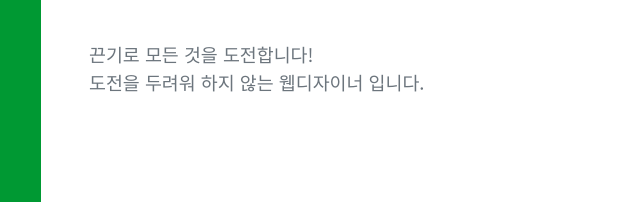
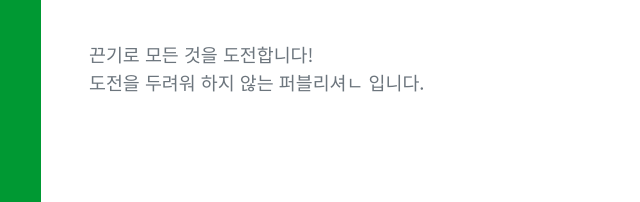
Before and after one commit to zangssam/portfolio, a plain HTML site: page index.html in a window 1280 px wide. Shown: the part 455-657 px from the top of the page, 231-871 px from the left. Drawn offline with nearby package versions, Linux system fonts and the light colour scheme; a web font is replaced by a local one.

Commit message:
인사말 수정

```diff
--- a/index.html
+++ b/index.html
@@ -54,7 +54,7 @@
                         1996.09.19 / ENFJ /
                         <a href="mailto:zang.t0919@gmail.com">zang.t0919@gmail.com</a>
                     </div>
-                    <p class="lead mb-5">끈기로 모든 것을 도전합니다!<br>도전을 두려워 하지 않는 웹디자이너 입니다.</p>
+                    <p class="lead mb-5">끈기로 모든 것을 도전합니다!<br>도전을 두려워 하지 않는 퍼블리셔ㄴ 입니다.</p>
                 </div>
             </section>
             <hr class="m-0" />
```
